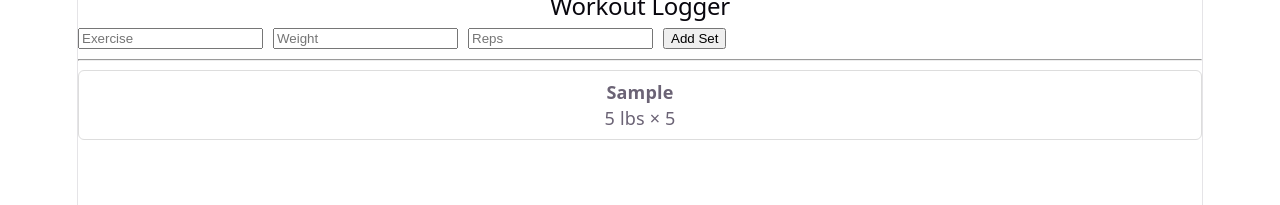
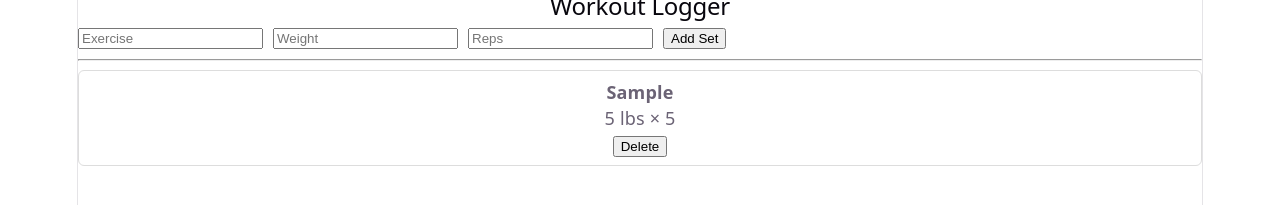
Before and after one commit to RickyRMT/LiftTrack, a React (Vite) app: page / in a window 1280 px wide. Both pictures are taken after typing "Sample", "5", "5" into the empty fields and a click on the button "Add Set". Shown: the part 161-366 px from the top of the page. Built offline with nearby package versions, Linux system fonts and the light colour scheme.

Commit message:
added delete workout feature

```diff
--- a/src/components/WorkoutLogger.jsx
+++ b/src/components/WorkoutLogger.jsx
@@ -67,21 +67,20 @@ return (
 
     <div>
       {workouts.map((workout, index) => (
-        <div
-          key={index}
-          style={{
-            padding: "8px",
-            marginBottom: "5px",
-            border: "1px solid #ddd",
-            borderRadius: "6px"
-          }}
-        >
-          <strong>{workout.exercise}</strong>
-          <div>
-            {workout.weight} lbs × {workout.reps}
-          </div>
-        </div>
-      ))}
+  <div key={index} style={{ padding: "8px", marginBottom: "5px", border: "1px solid #ddd", borderRadius: "6px" }}>
+    <strong>{workout.exercise}</strong>
+    <div>{workout.weight} lbs × {workout.reps}</div>
+
+    <button
+      onClick={() => {
+        const updated = workouts.filter((_, i) => i !== index);
+        setWorkouts(updated);
+      }}
+    >
+      Delete
+    </button>
+  </div>
+    ))}
     </div>
   </div>
 );
```
